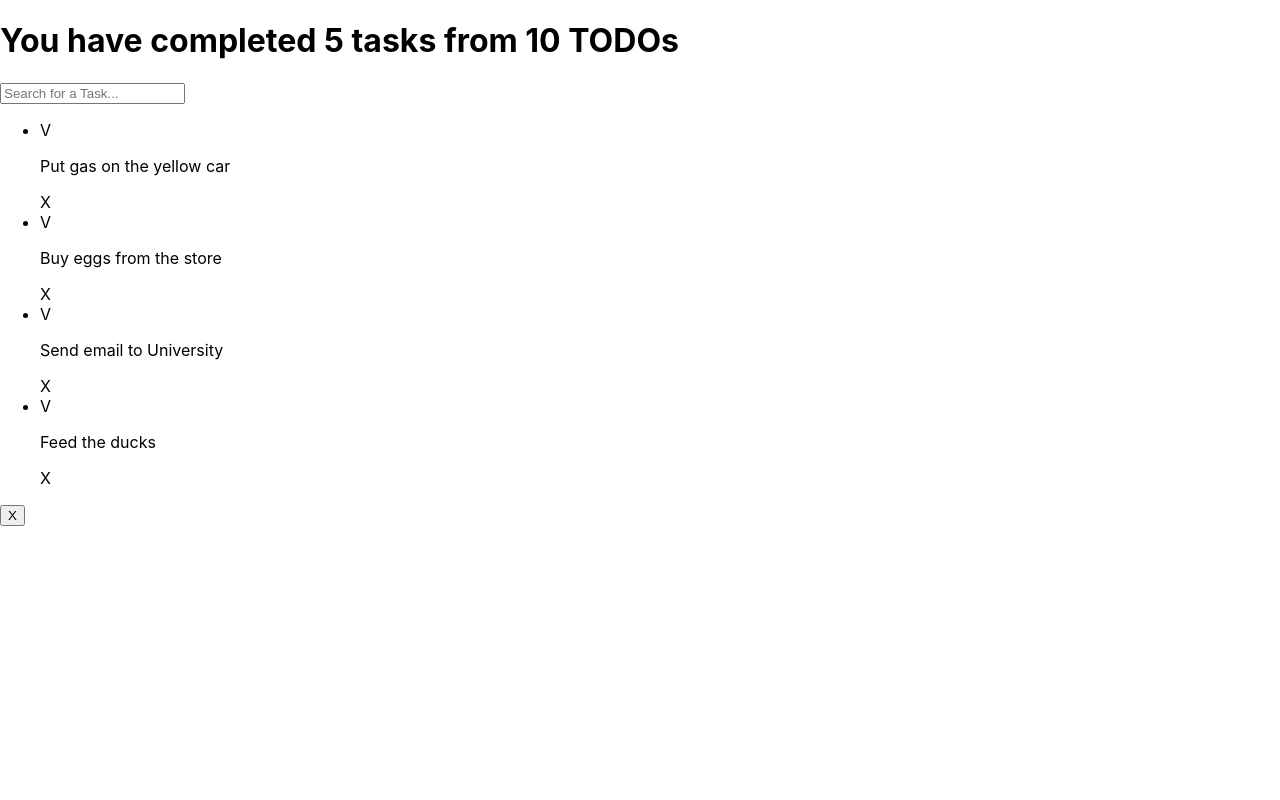
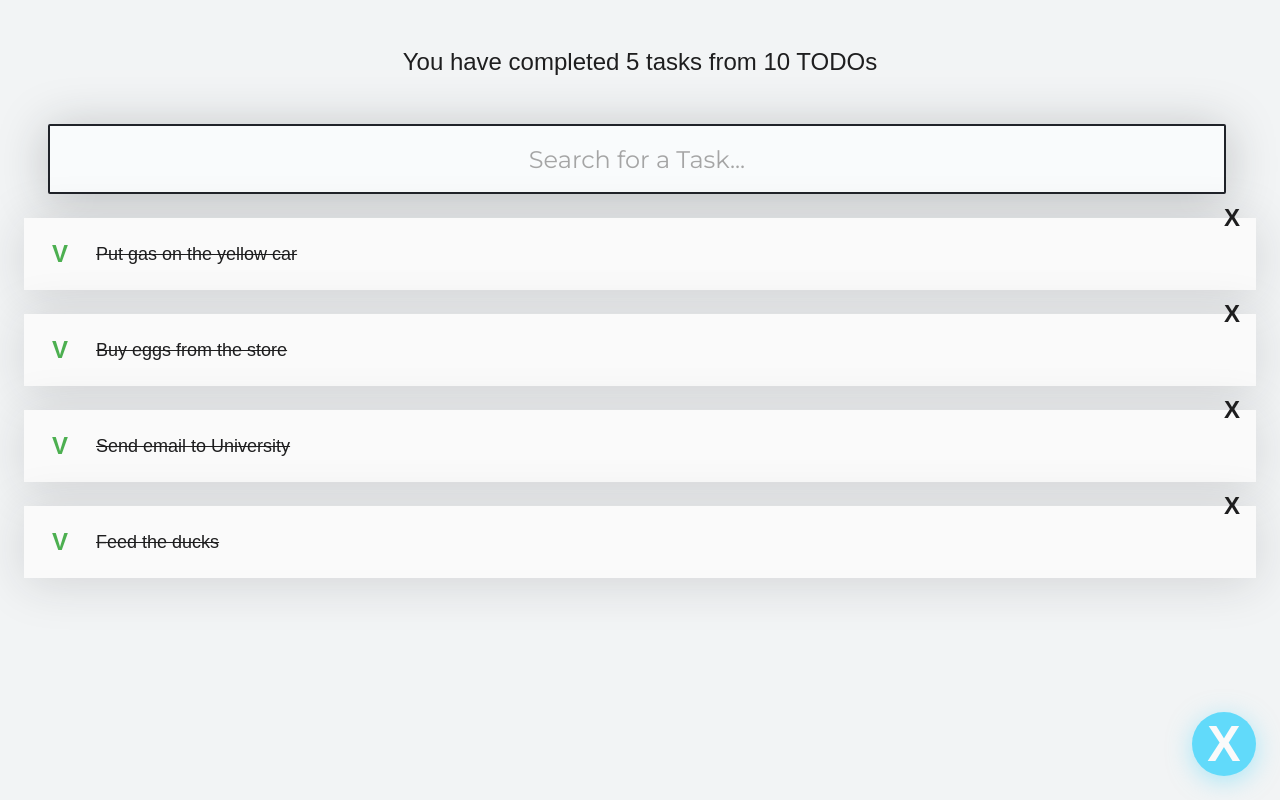
Before and after one commit to endiba360/todo-machine, a React (Create React App) app: page / in a window 1280 px wide. Built offline with nearby package versions, Linux system fonts and the light colour scheme.

Commit message:
feat: Create css files for components style, add new font to index html, edit index css for simplicity, add css import and className to components

```diff
--- a/public/index.html
+++ b/public/index.html
@@ -24,7 +24,13 @@
       work correctly both with client-side routing and a non-root public URL.
       Learn how to configure a non-root public URL by running `npm run build`.
     -->
-    <title>React App</title>
+    <link rel="preconnect" href="https://fonts.googleapis.com" />
+    <link rel="preconnect" href="https://fonts.gstatic.com" crossorigin />
+    <link
+      href="https://fonts.googleapis.com/css2?family=Montserrat:ital,wght@0,100..900;1,100..900&display=swap"
+      rel="stylesheet"
+    />
+    <title>TODO Machine</title>
   </head>
   <body>
     <noscript>You need to enable JavaScript to run this app.</noscript>
--- /dev/null
+++ b/src/CreateTodoButton.css
@@ -0,0 +1,23 @@
+.CreateTodoButton {
+  background-color: #61dafa;
+  box-shadow: 0 5px 25px rgba(97, 218, 250, 0.5);
+  border: none;
+  border-radius: 50%;
+  cursor: pointer;
+  font-size: 50px;
+  position: fixed;
+  bottom: 24px;
+  right: 24px;
+  font-weight: 700;
+  color: #fafafa;
+  display: flex;
+  justify-content: center;
+  align-items: center;
+  height: 64px;
+  width: 64px;
+  transform: rotate(0);
+  transition: 0.3s ease;
+}
+.CreateTodoButton:hover {
+  transform: rotate(224deg);
+}
--- a/src/CreateTodoButton.js
+++ b/src/CreateTodoButton.js
@@ -1,5 +1,7 @@
+import "./CreateTodoButton.css";
+
 function CreateTodoButton() {
-  return <button onClick={() => alert("Task added!")}>X</button>;
+  return <button className="CreateTodoButton">X</button>;
 }
 
 export { CreateTodoButton };
--- /dev/null
+++ b/src/TodoCounter.css
@@ -0,0 +1,10 @@
+.TodoCounter {
+  font-size: 24px;
+  text-align: center;
+  margin: 0;
+  padding: 48px;
+  font-weight: 400;
+}
+.TodoCounter span {
+  font-weight: 700;
+}
--- a/src/TodoCounter.js
+++ b/src/TodoCounter.js
@@ -1,6 +1,8 @@
+import "./TodoCounter.css";
+
 function TodoCounter({ total, completed }) {
   return (
-    <h1>
+    <h1 className="TodoCounter">
       You have completed {completed} tasks from {total} TODOs
     </h1>
   );
--- /dev/null
+++ b/src/TodoItem.css
@@ -0,0 +1,44 @@
+.TodoItem {
+  background-color: #fafafa;
+  position: relative;
+  display: flex;
+  justify-content: center;
+  align-items: center;
+  margin-top: 24px;
+  box-shadow: 0 5px 50px rgba(32, 35, 41, 0.15);
+}
+.TodoItem-p {
+  margin: 24px 0 24px 24px;
+  width: calc(100% - 120px);
+  font-size: 18px;
+  line-height: 24px;
+  font-weight: 400;
+}
+.TodoItem-p--complete {
+  text-decoration: line-through;
+}
+.Icon {
+  cursor: pointer;
+  display: flex;
+  justify-content: center;
+  align-items: center;
+  height: 48px;
+  width: 48px;
+  font-size: 24px;
+  font-weight: 700;
+}
+.Icon-check {
+  position: absolute;
+  left: 12px;
+}
+.Icon-check--active {
+  color: #4caf50;
+}
+.Icon-delete {
+  position: absolute;
+  top: -24px;
+  right: 0;
+}
+.Icon-delete:hover {
+  color: red;
+}
--- a/src/TodoItem.js
+++ b/src/TodoItem.js
@@ -1,9 +1,11 @@
+import "./TodoItem.css";
+
 function TodoItem({ text, completed }) {
   return (
-    <li>
-      <span>V {completed}</span>
-      <p>{text}</p>
-      <span>X</span>
+    <li className="TodoItem">
+      <span className="Icon Icon-check Icon-check--active">V {completed}</span>
+      <p className="TodoItem-p TodoItem-p--complete">{text}</p>
+      <span className="Icon Icon-delete">X</span>
     </li>
   );
 }
--- /dev/null
+++ b/src/TodoList.css
@@ -0,0 +1,5 @@
+.TodoList {
+  margin: 0;
+  padding: 0 0 56px 0;
+  list-style: none;
+}
--- a/src/TodoList.js
+++ b/src/TodoList.js
@@ -1,5 +1,7 @@
+import "./TodoList.css";
+
 function TodoList(props) {
-  return <ul>{props.children}</ul>;
+  return <ul className="TodoList">{props.children}</ul>;
 }
 
 export { TodoList };
--- /dev/null
+++ b/src/TodoSearch.css
@@ -0,0 +1,22 @@
+.TodoSearch {
+  background: #f9fbfc;
+  border-radius: 2px;
+  border: 2px solid #202329;
+  margin: 0 24px;
+  height: 64px;
+  width: calc(100% - 62px);
+  font-size: 24px;
+  text-align: center;
+  font-family: montserrat;
+  font-weight: 400;
+  color: #1e1e1f;
+  box-shadow: 0 5px 50px rgba(32, 35, 41, 0.25);
+}
+.TodoSearch::placeholder {
+  color: #a5a5a5;
+  font-family: montserrat;
+  font-weight: 400;
+}
+.TodoSearch:focus {
+  outline-color: #61dafa;
+}
--- a/src/TodoSearch.js
+++ b/src/TodoSearch.js
@@ -1,5 +1,7 @@
+import "./TodoSearch.css";
+
 function TodoSearch() {
-  return <input type="text" placeholder="Search for a Task..." />;
+  return <input className="TodoSearch" type="text" placeholder="Search for a Task..." />;
 }
 
 export { TodoSearch };
--- a/src/index.css
+++ b/src/index.css
@@ -1,13 +1,13 @@
 body {
   margin: 0;
-  font-family: -apple-system, BlinkMacSystemFont, 'Segoe UI', 'Roboto', 'Oxygen',
-    'Ubuntu', 'Cantarell', 'Fira Sans', 'Droid Sans', 'Helvetica Neue',
-    sans-serif;
-  -webkit-font-smoothing: antialiased;
-  -moz-osx-font-smoothing: grayscale;
+  padding: 0;
+  background: #f2f4f5;
+  color: #1e1e1f;
+  font-family: 'Monserrat', Arial, Helvetica, sans-serif;
 }
 
-code {
-  font-family: source-code-pro, Menlo, Monaco, Consolas, 'Courier New',
-    monospace;
+#root {
+  margin: 0 24px;
+  position: relative;
+  min-height: 100vh;
 }
```
